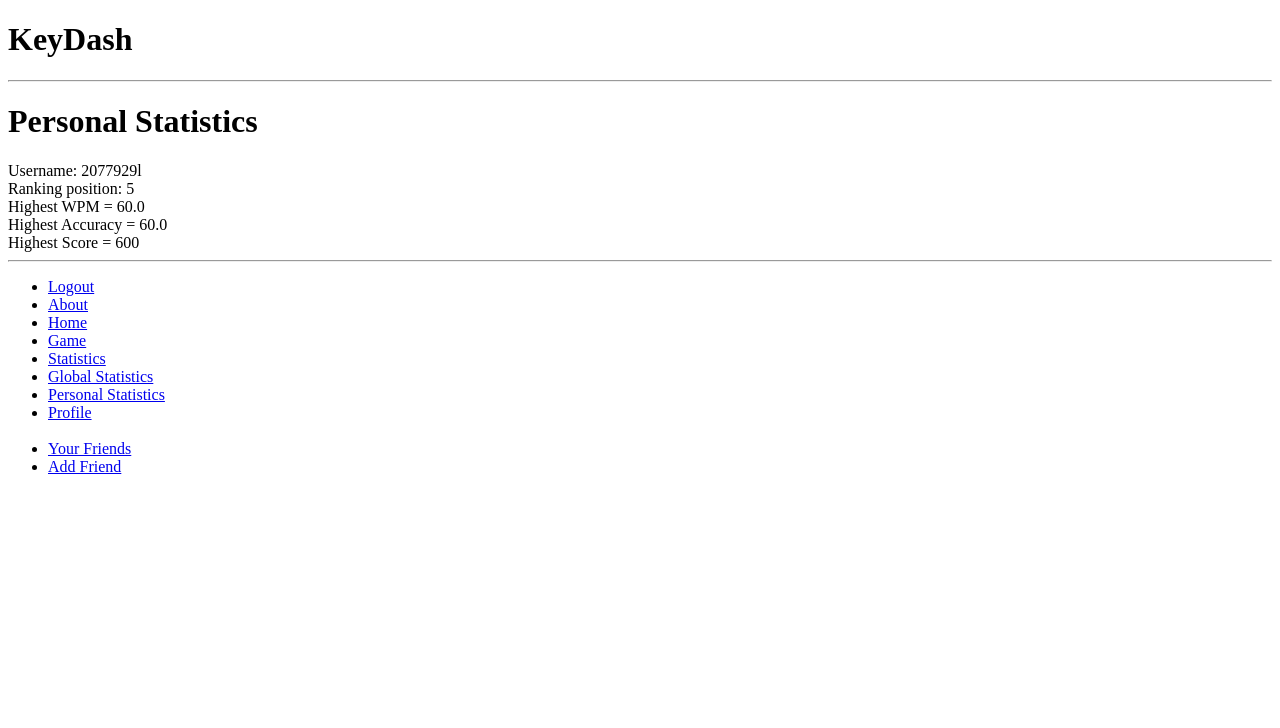
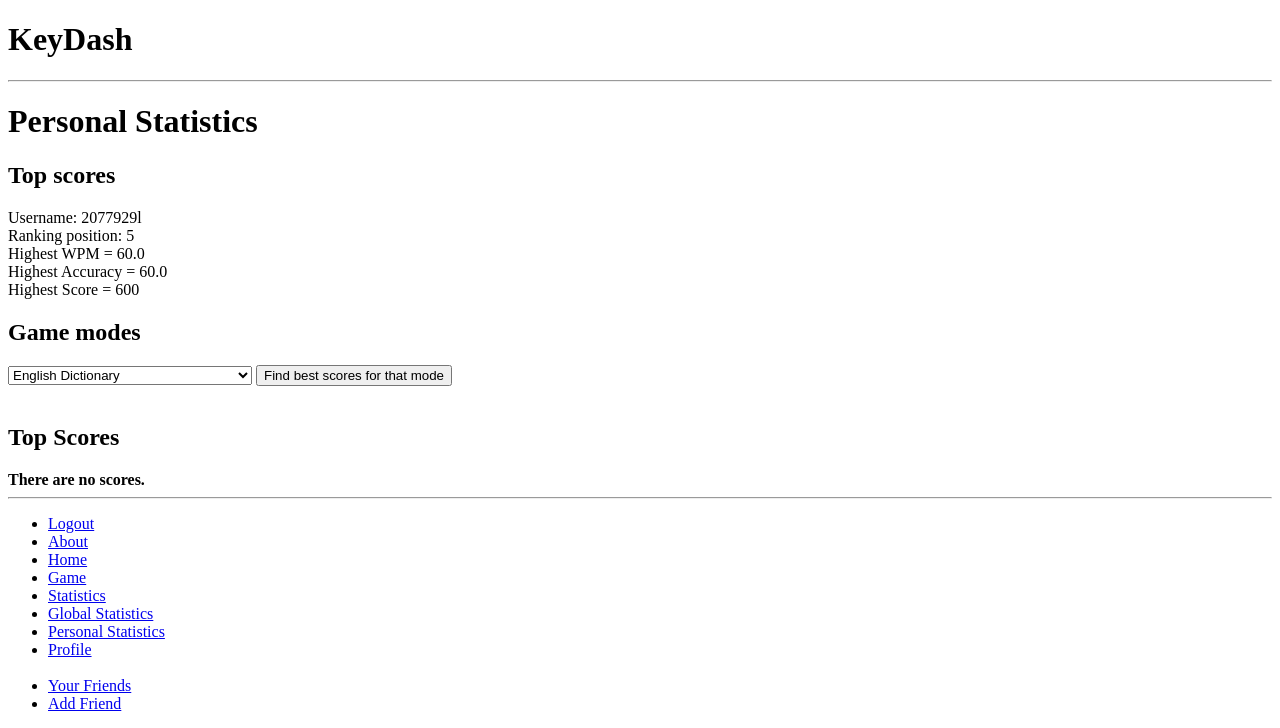
Before and after one commit to 2077929L/Keydash, a Django app: page /keydash/statistics_personal in a window 1280 px wide. Shown: the top 728 px of the page. Run offline with Django 3.2, Linux system fonts and the light colour scheme; a user stored in the database is signed in; data comes from the database, SQL or seed files in the repository; both versions use the stored data as it was after the commit.

Commit message:
Made a dropdown game mode menu for personal statistics

```diff
--- a/keydash_app/views.py
+++ b/keydash_app/views.py
@@ -2,7 +2,7 @@ from django.shortcuts import render
 from django.shortcuts import redirect
 
 from django.contrib.auth.models import User
-from keydash_app.models import UserProfile
+from keydash_app.models import Score, UserProfile
 from keydash_app.forms import UserForm, UserProfileForm
 
 from django.http import HttpResponse, HttpResponseRedirect
@@ -37,6 +37,14 @@ def statistics_personal(request):
     user = request.user
     user_profile = UserProfile.objects.get(user = user)
     context_dict['user_profile'] = user_profile
+
+    user_scores = Score.objects.filter(user = user).order_by('-score')
+    context_dict['scores'] = user_scores
+
+    if request.method == 'POST':
+        game_mode = request.POST.get('dropdown_game_mode')
+        context_dict['game_mode'] = game_mode
+
     return render(request, 'keydash_app/statistics_personal.html', context_dict)
 
 def statistics_global(request):
--- a/templates/keydash_app/statistics_personal.html
+++ b/templates/keydash_app/statistics_personal.html
@@ -3,11 +3,33 @@
 {% block body_block %}
 
     <h1>Personal Statistics</h1>
-
+    <h2>Top scores</h2>
     Username: {{ user.username }} <br>
     Ranking position: {{ user_profile.ranking_position }} <br>
     Highest WPM = {{ user_profile.wpm_highest }} <br>
     Highest Accuracy = {{ user_profile.accuracy_highest }} <br>
     Highest Score = {{ user_profile.score_highest }} <br>
 
+    <h2>Game modes</h2>
+    <form action="" method="post">
+        {% csrf_token %}
+        <select name="dropdown_game_mode">
+            <option value="eng_dict">English Dictionary</option>
+            <option value="rand_alpha">Random Alphanumeric</option>
+            <option value="rand_alpha_punc">Random Alphanumeric + Punctuation</option>
+            <option value="paragraph">Paragraph</option>
+        </select>
+        <input type="submit" value="Find best scores for that mode" />
+    </form>
+
+    <br>
+    <h2>Top Scores</h2>
+    {% if scores %}
+        {% for score in scores %}
+            <li>Game Modes {{ score.game }} ( score: {{ score.score }} ) </li>
+        {% endfor %}
+    {% else %}
+        <strong>There are no scores.</strong>
+    {% endif %}
+
 {% endblock %}
```
Also changed, not shown: templates/keydash_app/statistics_global.html (+9 -1 lines), db.sqlite3.
